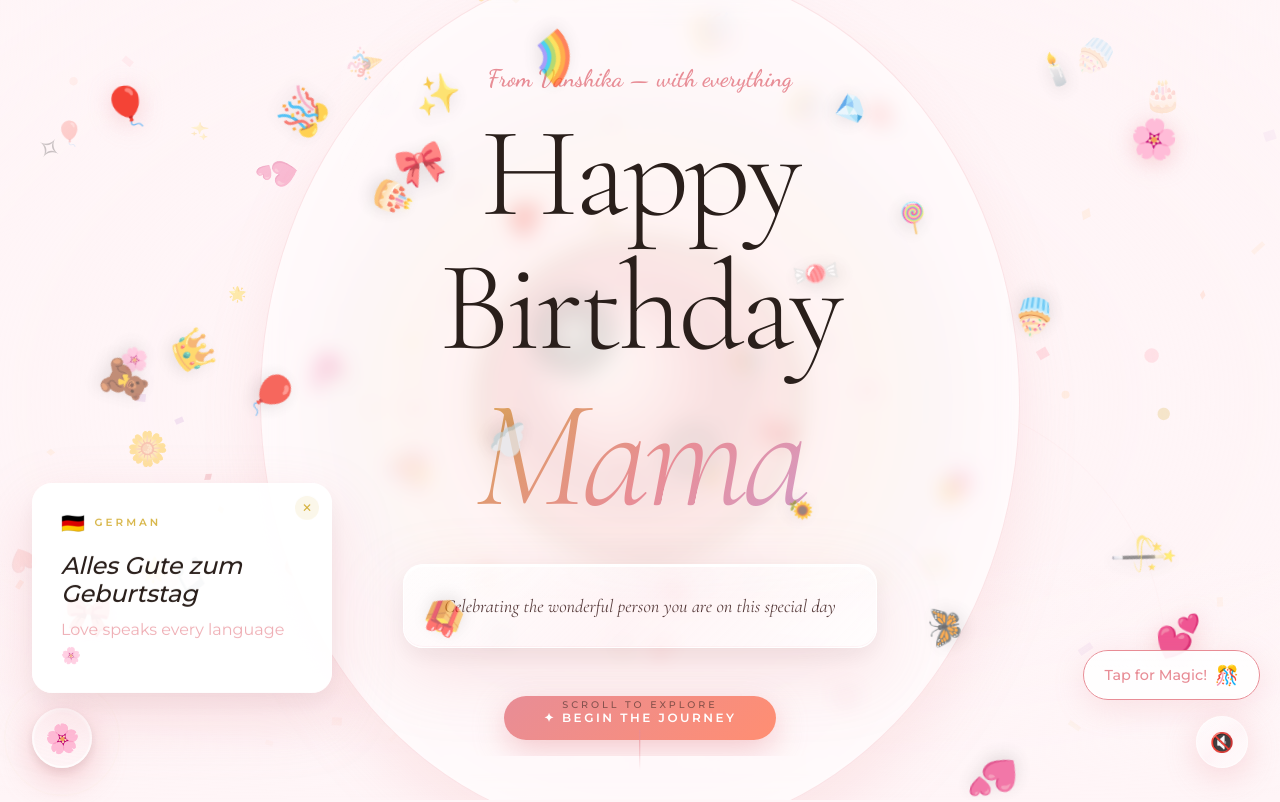
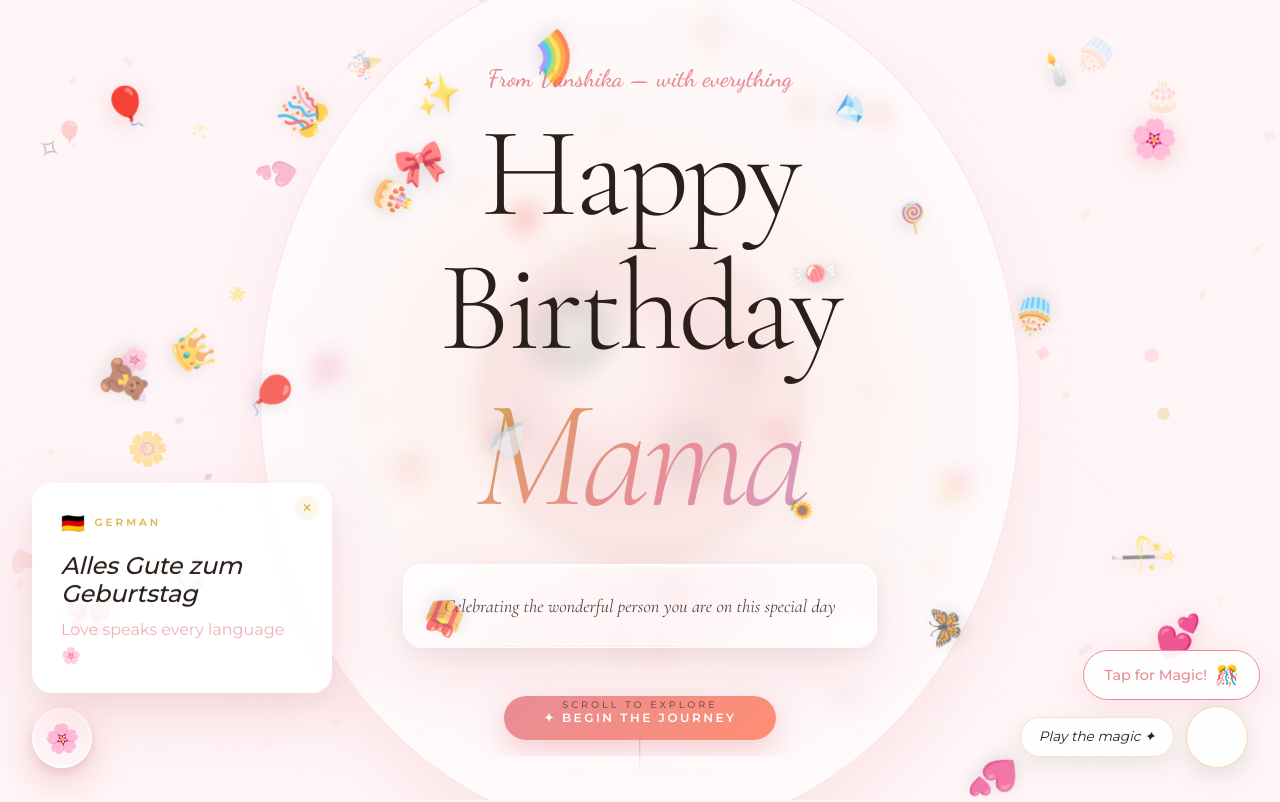
Before and after one commit to heyvideoes-eng/Happy-birthday-, a Next.js app: page / in a window 1280 px wide. Shown: the top 802 px of the page. Built offline with nearby package versions, Linux system fonts and the light colour scheme.

Commit message:
feat: replace music button with feature-rich MusicPlayer and fix auto-play

```diff
--- a/src/app/page.tsx
+++ b/src/app/page.tsx
@@ -11,6 +11,7 @@ const BirthdayBackground = dynamic(() => import('@/components/BirthdayBackground
 const SparkleTrail      = dynamic(() => import('@/components/SparkleTrail'),      { ssr: false });
 const MobileGyroParallax = dynamic(() => import('@/components/MobileGyroParallax'), { ssr: false });
 const InteractiveDecorations = dynamic(() => import('@/components/InteractiveDecorations'), { ssr: false });
+const MusicPlayer        = dynamic(() => import('@/components/MusicPlayer'),        { ssr: false });
 
 import WhySpecial      from '@/components/WhySpecial';
 import Memories        from '@/components/Memories';
@@ -253,89 +254,6 @@ function Divider({ label }: { label: string }) {
   );
 }
 
-// ── Music button ───────────────────────────────────────────────────────────────
-function MusicButton() {
-  const [playing, setPlaying] = useState(false);
-  const audioRef = useRef<HTMLAudioElement | null>(null);
-
-  useEffect(() => {
-    // Use a high-quality birthday track
-    audioRef.current = new Audio('https://assets.mixkit.co/music/preview/mixkit-happy-birthday-87.mp3');
-    if (audioRef.current) {
-      audioRef.current.loop = true;
-      audioRef.current.volume = 0.25;
-    }
-
-    const startMusic = () => {
-      if (audioRef.current && !playing) {
-        audioRef.current.play().then(() => {
-          setPlaying(true);
-        }).catch(() => {
-          // Still blocked by browser
-        });
-      }
-    };
-
-    // Auto-play attempt on first interaction
-    window.addEventListener('click', startMusic, { once: true });
-    window.addEventListener('touchstart', startMusic, { once: true });
-
-    return () => {
-      audioRef.current?.pause();
-      window.removeEventListener('click', startMusic);
-      window.removeEventListener('touchstart', startMusic);
-    };
-  }, []);
-
-  const toggle = (e: React.MouseEvent) => {
-    e.stopPropagation(); // Don't trigger window listener
-    if (!audioRef.current) return;
-    if (playing) {
-      audioRef.current.pause();
-    } else {
-      audioRef.current.play().catch(() => {});
-    }
-    setPlaying(!playing);
-  };
-
-  return (
-    <motion.button
-      onClick={toggle}
-      aria-label={playing ? 'Pause music' : 'Play music'}
-      initial={{ opacity: 0, scale: 0 }}
-      animate={{ opacity: 1, scale: 1 }}
-      transition={{ delay: 2, type: 'spring' }}
-      className="liquid-glass"
-      whileHover={{ scale: 1.1 }}
-      whileTap={{ scale: 0.93 }}
-      style={{
-        position: 'fixed',
-        bottom: 'clamp(1.5rem,3vw,2rem)',
-        right: 'clamp(1.5rem,3vw,2rem)',
-        zIndex: 9999,
-        width: 52,
-        height: 52,
-        borderRadius: '50%',
-        display: 'flex',
-        alignItems: 'center',
-        justifyContent: 'center',
-        fontSize: '1.2rem',
-        boxShadow: '0 8px 32px rgba(232,141,150,0.3)',
-        border: '1.5px solid rgba(255,255,255,0.5)'
-      }}>
-      {playing ? (
-        <motion.span animate={{ rotate: 360 }} transition={{ duration: 4, repeat: Infinity, ease: 'linear' }}>🎵</motion.span>
-      ) : '🔇'}
-      {playing && (
-        <motion.div
-          style={{ position: 'absolute', inset: -4, borderRadius: '50%', border: '1.5px solid rgba(232,141,150,0.5)' }}
-          animate={{ scale: [1, 1.7], opacity: [0.8, 0] }}
-          transition={{ duration: 1.8, repeat: Infinity }}
-        />
-      )}
-    </motion.button>
-  );
-}
 
 // ── Root ───────────────────────────────────────────────────────────────────────
 export default function Home() {
@@ -353,7 +271,7 @@ export default function Home() {
           <GlobalBlessingOrb />
           <SparkleTrail />
           <InteractiveDecorations />
-          <MusicButton />
+          <MusicPlayer />
 
           {/* Hero */}
           <Hero />
--- a/src/components/MusicPlayer.tsx
+++ b/src/components/MusicPlayer.tsx
@@ -10,23 +10,39 @@ export default function MusicPlayer() {
   const audioRef = useRef<HTMLAudioElement | null>(null);
 
   useEffect(() => {
-    audioRef.current = new Audio('https://cdn.pixabay.com/download/audio/2022/05/16/audio_db6591201e.mp3?filename=ambient-piano-amp-strings-10711.mp3');
+    // A sweet music-box version of Happy Birthday
+    audioRef.current = new Audio('https://cdn.pixabay.com/download/audio/2021/11/24/audio_3320c24233.mp3?filename=happy-birthday-music-box-12154.mp3');
     audioRef.current.loop = true;
-    audioRef.current.volume = 0.28;
+    audioRef.current.volume = 0.35;
 
-    // Hide label after 5s
-    const t = setTimeout(() => setShowLabel(false), 5000);
+    const startMusic = () => {
+      if (audioRef.current && !isPlaying) {
+        audioRef.current.play().then(() => {
+          setIsPlaying(true);
+        }).catch(() => {});
+      }
+    };
+
+    // Global interaction listener to bypass browser restrictions
+    window.addEventListener('click', startMusic, { once: true });
+    window.addEventListener('touchstart', startMusic, { once: true });
+
+    // Hide label after 6s
+    const t = setTimeout(() => setShowLabel(false), 6000);
 
     return () => {
       clearTimeout(t);
+      window.removeEventListener('click', startMusic);
+      window.removeEventListener('touchstart', startMusic);
       if (audioRef.current) {
         audioRef.current.pause();
         audioRef.current = null;
       }
     };
-  }, []);
+  }, [isPlaying]);
 
-  const togglePlay = () => {
+  const togglePlay = (e: React.MouseEvent) => {
+    e.stopPropagation();
     if (!audioRef.current) return;
     if (isPlaying) {
       audioRef.current.pause();
```
